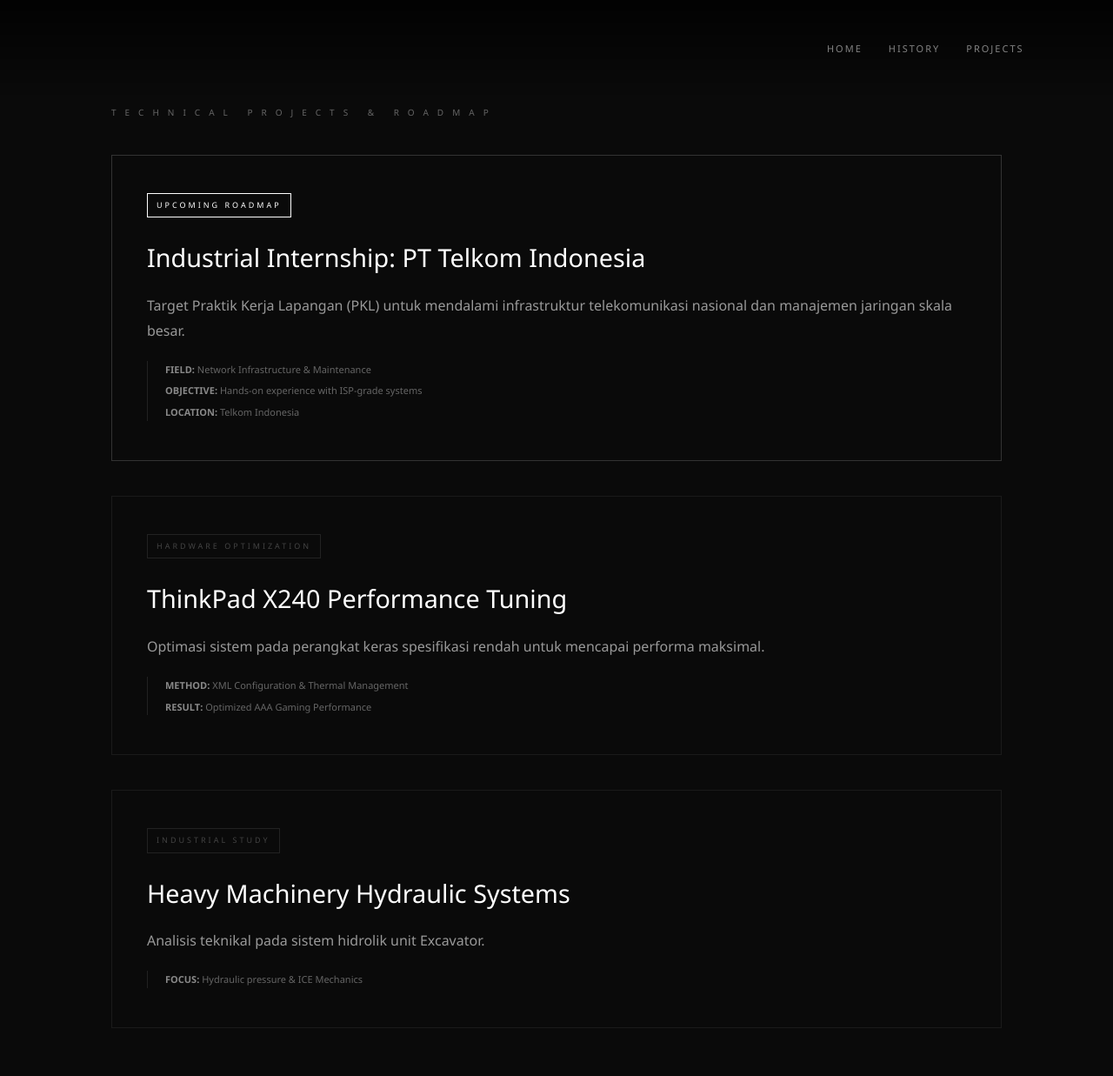
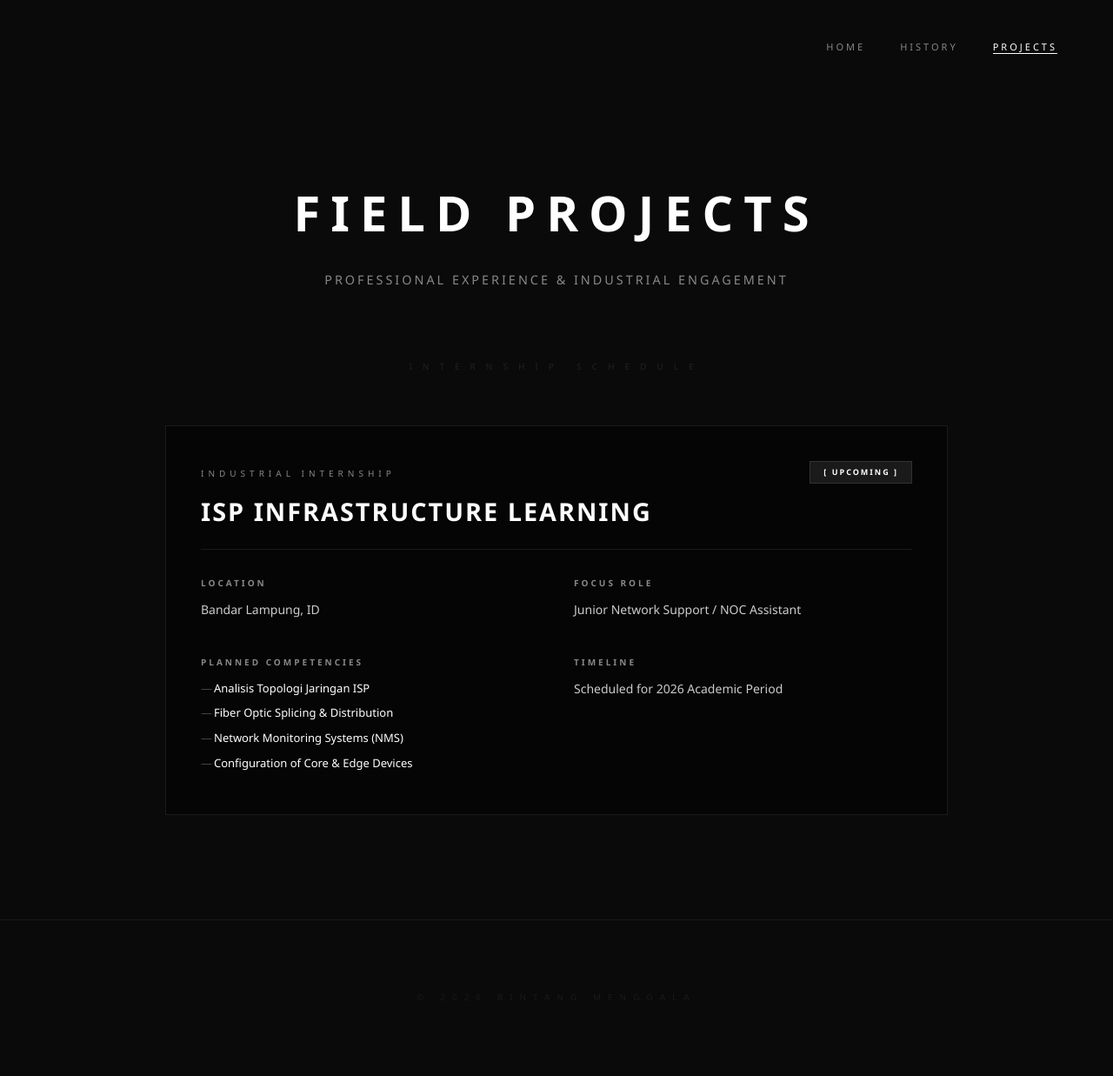
Before and after one commit to bintangmenggala0-creator/portofolio-bintang, a plain HTML site: page projects.html in a window 1280 px wide. Shown: the top 1237 px of the page at 87% size. Drawn offline with Linux system fonts and the light colour scheme.

Commit message:
Add files via upload

```diff
--- a/projects.html
+++ b/projects.html
@@ -1,5 +1,5 @@
 <!DOCTYPE html>
-<html lang="en">
+<html lang="id">
 <head>
     <meta charset="UTF-8">
     <meta name="viewport" content="width=device-width, initial-scale=1.0">
@@ -8,36 +8,177 @@
         :root {
             --bg-color: #0a0a0a;
             --accent-color: #ffffff;
-            --text-muted: #666666;
-            --line-color: #1a1a1a;
-            --transition: all 0.8s cubic-bezier(0.16, 1, 0.3, 1);
+            --text-muted: #888888;
+            --border-color: #1a1a1a;
+            --transition: all 0.6s cubic-bezier(0.16, 1, 0.3, 1);
         }
 
         * { margin: 0; padding: 0; box-sizing: border-box; }
-        body { background-color: var(--bg-color); color: var(--accent-color); font-family: 'Segoe UI', sans-serif; line-height: 1.8; }
 
-        nav { display: flex; justify-content: flex-end; padding: 40px 8%; position: fixed; width: 100%; z-index: 100; background: linear-gradient(to bottom, rgba(0,0,0,0.8), transparent); }
+        body {
+            background-color: var(--bg-color);
+            color: var(--accent-color);
+            font-family: 'Segoe UI', -apple-system, BlinkMacSystemFont, sans-serif;
+            line-height: 1.6;
+            overflow-x: hidden;
+        }
+
+        /* Navbar Global - Solid */
+        nav {
+            display: flex;
+            justify-content: flex-end;
+            padding: 40px 5%;
+            position: fixed;
+            width: 100%;
+            z-index: 100;
+            background: #0a0a0a;
+        }
+
         nav ul { display: flex; list-style: none; }
-        nav ul li { margin-left: 30px; }
-        nav ul li a { color: white; text-decoration: none; font-size: 11px; letter-spacing: 2px; text-transform: uppercase; opacity: 0.5; transition: 0.3s; }
-        nav ul li a:hover { opacity: 1; border-bottom: 1px solid white; }
+        nav ul li { margin-left: 40px; }
+        nav ul li a {
+            color: white; text-decoration: none; font-size: 11px;
+            letter-spacing: 3px; text-transform: uppercase; opacity: 0.5; transition: 0.3s;
+        }
+        nav ul li a:hover { opacity: 1; }
 
-        main { padding: 120px 10%; }
-        .page-title { font-size: 10px; letter-spacing: 10px; color: var(--text-muted); text-transform: uppercase; margin-bottom: 40px; }
+        /* Header Style */
+        header {
+            padding: 200px 5% 40px 5%;
+            text-align: center;
+        }
 
-        .project-card { border: 1px solid var(--line-color); padding: 40px; margin-bottom: 40px; transition: var(--transition); }
-        .project-card:hover { border-color: #333; background: #0d0d0d; }
-        .project-tag { font-size: 9px; color: #444; letter-spacing: 3px; text-transform: uppercase; border: 1px solid #222; padding: 5px 10px; display: inline-block; margin-bottom: 20px; }
+        header h2 {
+            font-size: clamp(2rem, 5vw, 3.5rem);
+            font-weight: 700;
+            letter-spacing: 12px;
+            text-transform: uppercase;
+            margin-bottom: 20px;
+        }
 
-        /* Highlight untuk target PKL */
-        .target-tag { border-color: #ffffff; color: #ffffff; }
+        header p { color: var(--text-muted); margin: 0 auto; max-width: 700px; font-size: 0.9rem; letter-spacing: 3px; text-transform: uppercase; }
 
-        .project-card h3 { font-size: 1.8rem; font-weight: 300; margin-bottom: 15px; }
-        .tech-specs { list-style: none; margin-top: 20px; border-left: 1px solid #222; padding-left: 20px; }
-        .tech-specs li { font-size: 11px; color: var(--text-muted); margin-bottom: 5px; }
-        .tech-specs b { color: #888; }
+        /* Main Content */
+        section { padding: 40px 5% 120px 5%; }
 
-        footer { padding: 60px 10%; border-top: 1px solid var(--line-color); text-align: center; font-size: 9px; letter-spacing: 4px; color: #333; text-transform: uppercase; }
+        .section-title {
+            font-size: 10px;
+            letter-spacing: 12px;
+            color: #222;
+            margin-bottom: 60px;
+            text-transform: uppercase;
+            text-align: center;
+            display: block;
+        }
+
+        /* Project Focus Card */
+        .project-grid {
+            display: flex;
+            justify-content: center;
+            width: 100%;
+        }
+
+        .project-card {
+            width: 100%;
+            max-width: 900px;
+            background: #050505;
+            border: 1px solid var(--border-color);
+            padding: 40px;
+            transition: var(--transition);
+        }
+
+        .project-card:hover {
+            border-color: #ffffff;
+        }
+
+        .project-header {
+            border-bottom: 1px solid var(--border-color);
+            padding-bottom: 20px;
+            margin-bottom: 30px;
+            display: flex;
+            justify-content: space-between;
+            align-items: flex-start;
+        }
+
+        .header-left span {
+            font-size: 10px;
+            letter-spacing: 5px;
+            color: var(--text-muted);
+            text-transform: uppercase;
+        }
+
+        .header-left h3 {
+            font-size: 1.8rem;
+            letter-spacing: 2px;
+            margin-top: 10px;
+            text-transform: uppercase;
+        }
+
+        /* Upcoming Badge */
+        .status-badge {
+            font-size: 9px;
+            letter-spacing: 2px;
+            color: #ffffff;
+            background: #1a1a1a;
+            padding: 5px 15px;
+            border: 1px solid #333;
+            text-transform: uppercase;
+            font-weight: 700;
+        }
+
+        .project-details {
+            display: grid;
+            grid-template-columns: repeat(2, 1fr);
+            gap: 40px;
+        }
+
+        .detail-item h4 {
+            font-size: 10px;
+            letter-spacing: 3px;
+            color: var(--text-muted);
+            margin-bottom: 12px;
+            text-transform: uppercase;
+        }
+
+        .detail-item p {
+            font-size: 14px;
+            color: #ccc;
+        }
+
+        .task-list {
+            margin-top: 10px;
+            list-style: none;
+        }
+
+        .task-list li {
+            font-size: 13px;
+            margin-bottom: 8px;
+            padding-left: 15px;
+            position: relative;
+        }
+
+        .task-list li::before {
+            content: "—";
+            position: absolute;
+            left: 0;
+            color: #444;
+        }
+
+        footer {
+            padding: 80px 5%;
+            text-align: center;
+            font-size: 10px;
+            color: #1a1a1a;
+            letter-spacing: 8px;
+            border-top: 1px solid var(--border-color);
+            text-transform: uppercase;
+        }
+
+        @media (max-width: 768px) {
+            .project-details { grid-template-columns: 1fr; }
+            .project-card { padding: 25px; }
+            .project-header { flex-direction: column; gap: 15px; }
+        }
     </style>
 </head>
 <body>
@@ -46,45 +187,55 @@
         <ul>
             <li><a href="index.html">Home</a></li>
             <li><a href="history.html">History</a></li>
-            <li><a href="projects.html">Projects</a></li>
+            <li><a href="projects.html" style="opacity: 1; border-bottom: 1px solid white;">Projects</a></li>
         </ul>
     </nav>
 
-    <main>
-        <p class="page-title">Technical Projects & Roadmap</p>
+    <header>
+        <h2>Field Projects</h2>
+        <p>Professional Experience & Industrial Engagement</p>
+    </header>
 
-        <div class="project-card" style="border-color: #333;">
-            <div class="project-tag target-tag">Upcoming Roadmap</div>
-            <h3>Industrial Internship: PT Telkom Indonesia</h3>
-            <p style="color: #999;">Target Praktik Kerja Lapangan (PKL) untuk mendalami infrastruktur telekomunikasi nasional dan manajemen jaringan skala besar.</p>
-            <ul class="tech-specs">
-                <li><b>FIELD:</b> Network Infrastructure & Maintenance</li>
-                <li><b>OBJECTIVE:</b> Hands-on experience with ISP-grade systems</li>
-                <li><b>LOCATION:</b> Telkom Indonesia</li>
-            </ul>
+    <section>
+        <span class="section-title">Internship Schedule</span>
+        <div class="project-grid">
+            <div class="project-card">
+                <div class="project-header">
+                    <div class="header-left">
+                        <span>Industrial Internship</span>
+                        <h3>ISP Infrastructure Learning</h3>
+                    </div>
+                    <div class="status-badge">[ Upcoming ]</div>
+                </div>
+
+                <div class="project-details">
+                    <div class="detail-item">
+                        <h4>Location</h4>
+                        <p>Bandar Lampung, ID</p>
+                    </div>
+                    <div class="detail-item">
+                        <h4>Focus Role</h4>
+                        <p>Junior Network Support / NOC Assistant</p>
+                    </div>
+                    <div class="detail-item">
+                        <h4>Planned Competencies</h4>
+                        <ul class="task-list">
+                            <li>Analisis Topologi Jaringan ISP</li>
+                            <li>Fiber Optic Splicing & Distribution</li>
+                            <li>Network Monitoring Systems (NMS)</li>
+                            <li>Configuration of Core & Edge Devices</li>
+                        </ul>
+                    </div>
+                    <div class="detail-item">
+                        <h4>Timeline</h4>
+                        <p>Scheduled for 2026 Academic Period</p>
+                    </div>
+                </div>
+            </div>
         </div>
+    </section>
 
-        <div class="project-card">
-            <div class="project-tag">Hardware Optimization</div>
-            <h3>ThinkPad X240 Performance Tuning</h3>
-            <p style="color: #999;">Optimasi sistem pada perangkat keras spesifikasi rendah untuk mencapai performa maksimal.</p>
-            <ul class="tech-specs">
-                <li><b>METHOD:</b> XML Configuration & Thermal Management</li>
-                <li><b>RESULT:</b> Optimized AAA Gaming Performance</li>
-            </ul>
-        </div>
-
-        <div class="project-card">
-            <div class="project-tag">Industrial Study</div>
-            <h3>Heavy Machinery Hydraulic Systems</h3>
-            <p style="color: #999;">Analisis teknikal pada sistem hidrolik unit Excavator.</p>
-            <ul class="tech-specs">
-                <li><b>FOCUS:</b> Hydraulic pressure & ICE Mechanics</li>
-            </ul>
-        </div>
-    </main>
-
-    <footer>&copy; 2026 BINTANG MENGGALA</footer>
+    <footer><p>&copy; 2026 BINTANG MENGGALA</p></footer>
 
 </body>
 </html>
```
Also changed, not shown: history.html (+155 -37 lines), index.html (+9 -14 lines), foto4.jpeg (added).
